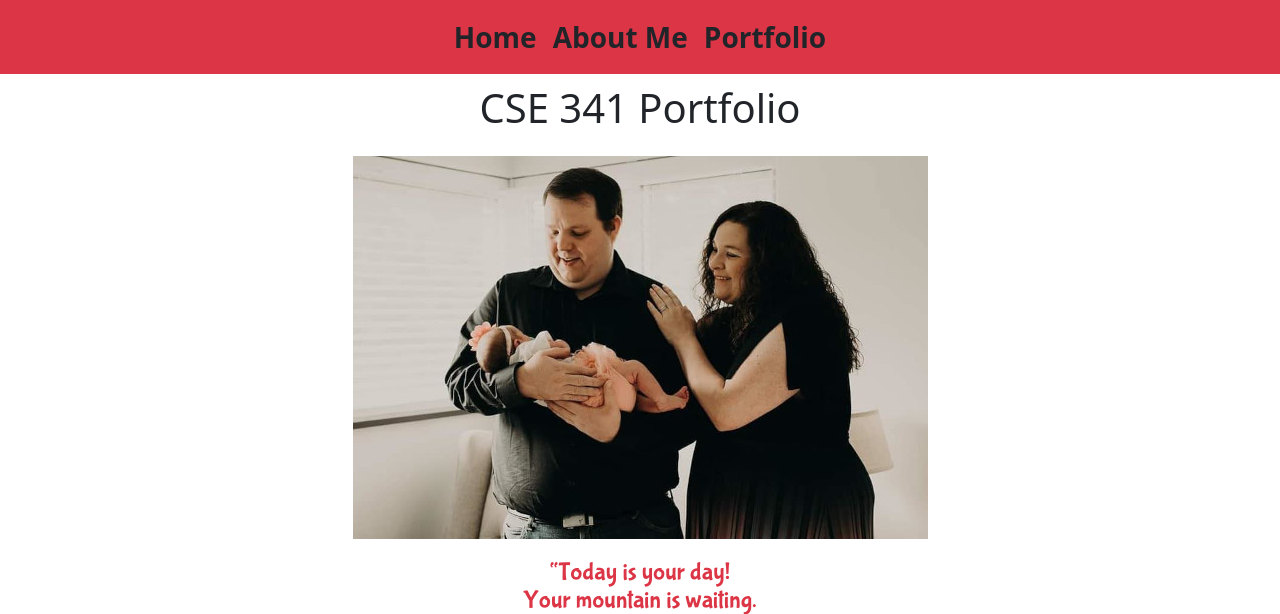
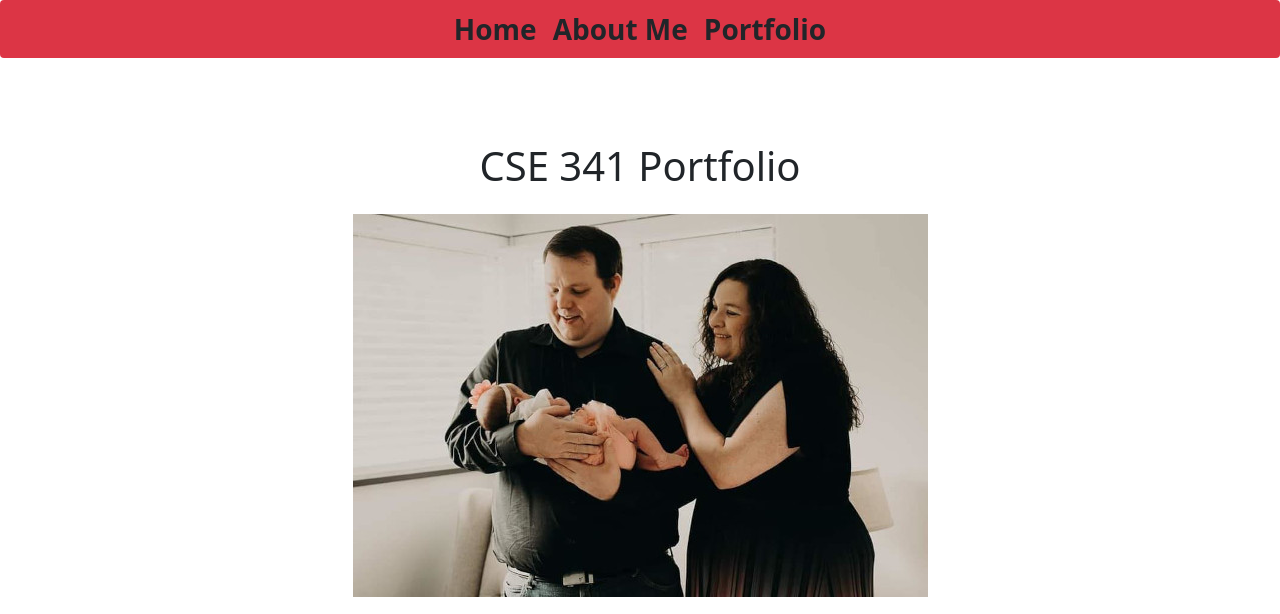
Before and after one commit to Astin-Jeremiah/CSE341, a PHP site: page /index.php in a window 1280 px wide. Shown: the top 614 px of the page. Run offline with PHP 8.4, Linux system fonts and the light colour scheme; some libraries are stand-ins or nearby versions.

Commit message:
header change

```diff
--- a/web/modules/header.php
+++ b/web/modules/header.php
@@ -1,17 +1,15 @@
-<nav class="navbar navbar-expand-md fixed-top bg-danger" id="mainnav">
-    <div class="container">
-        <div class="navbar-collapse justify-content-center">
+<nav class="avbar navbar-expand-lg navbar-light bg-danger rounded" id="mainnav">
+    <div class="navbar-collapse justify-content-md-center" id="navbars">
         <ul class="navbar-nav">
-                <li class="nav-item">
-                    <a class="nav-link fs-3 fw-bold text-dark" href="../index.php">Home</a>
+            <li class="nav-item active">
+                <a class="nav-link fs-3 fw-bold text-dark" href="index.html">Home</a>
             </li>
             <li class="nav-item">
-                    <a class="nav-link fs-3 fw-bold text-dark" href="../about/index.php">About Me</a>
+                <a class="nav-link fs-3 fw-bold text-dark" href="about.html">About Me</a>
             </li>
             <li class="nav-item">
-                    <a class="nav-link fs-3 fw-bold text-dark" href="../portfolio/index.php">Portfolio</a>
+                <a class="nav-link fs-3 fw-bold text-dark" href="portfolio.html">Portfolio</a>
             </li>
         </ul>
     </div>
-    </div>
 </nav>
```
Lines whose indentation alone changed are shown as unchanged.
